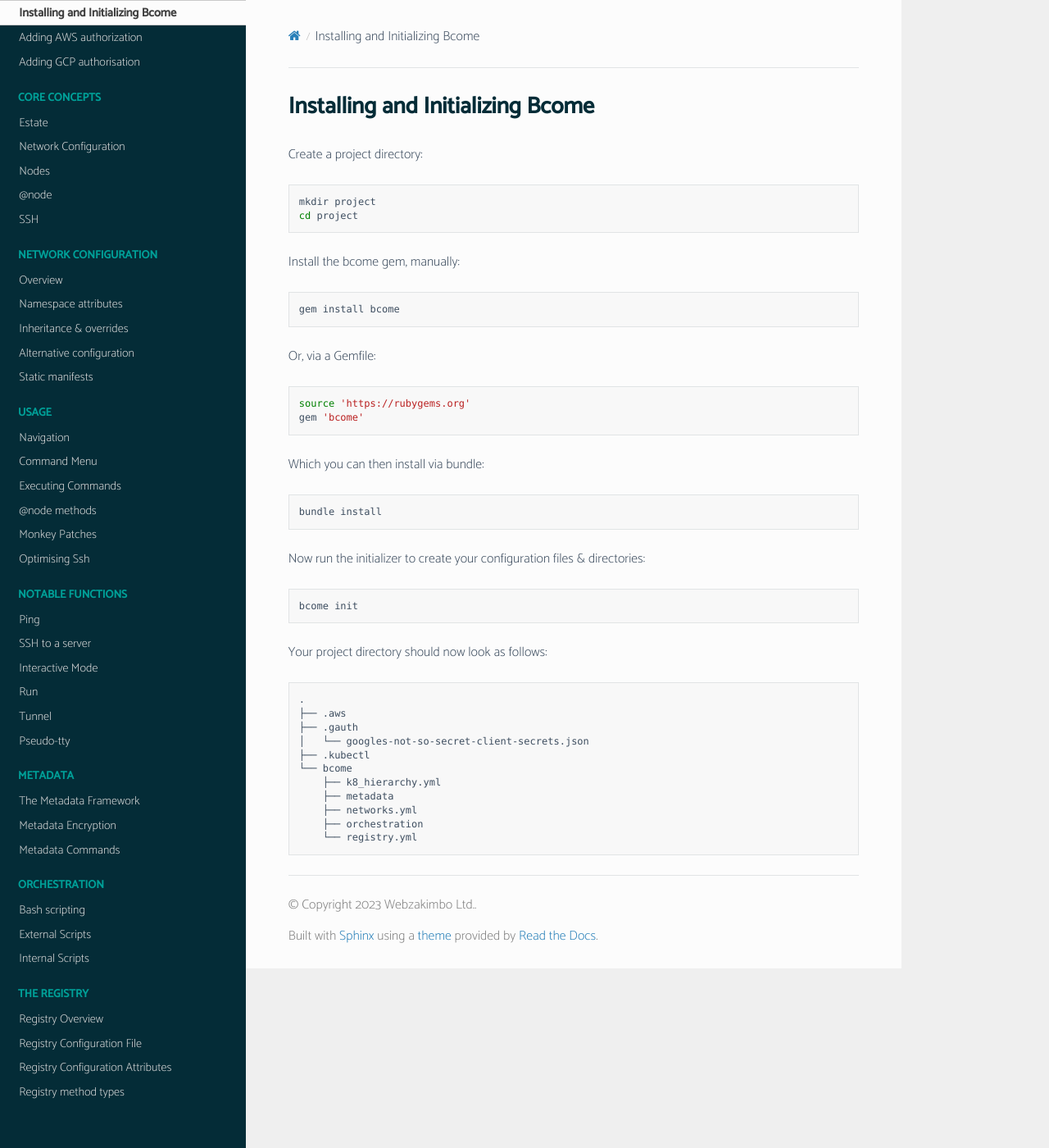
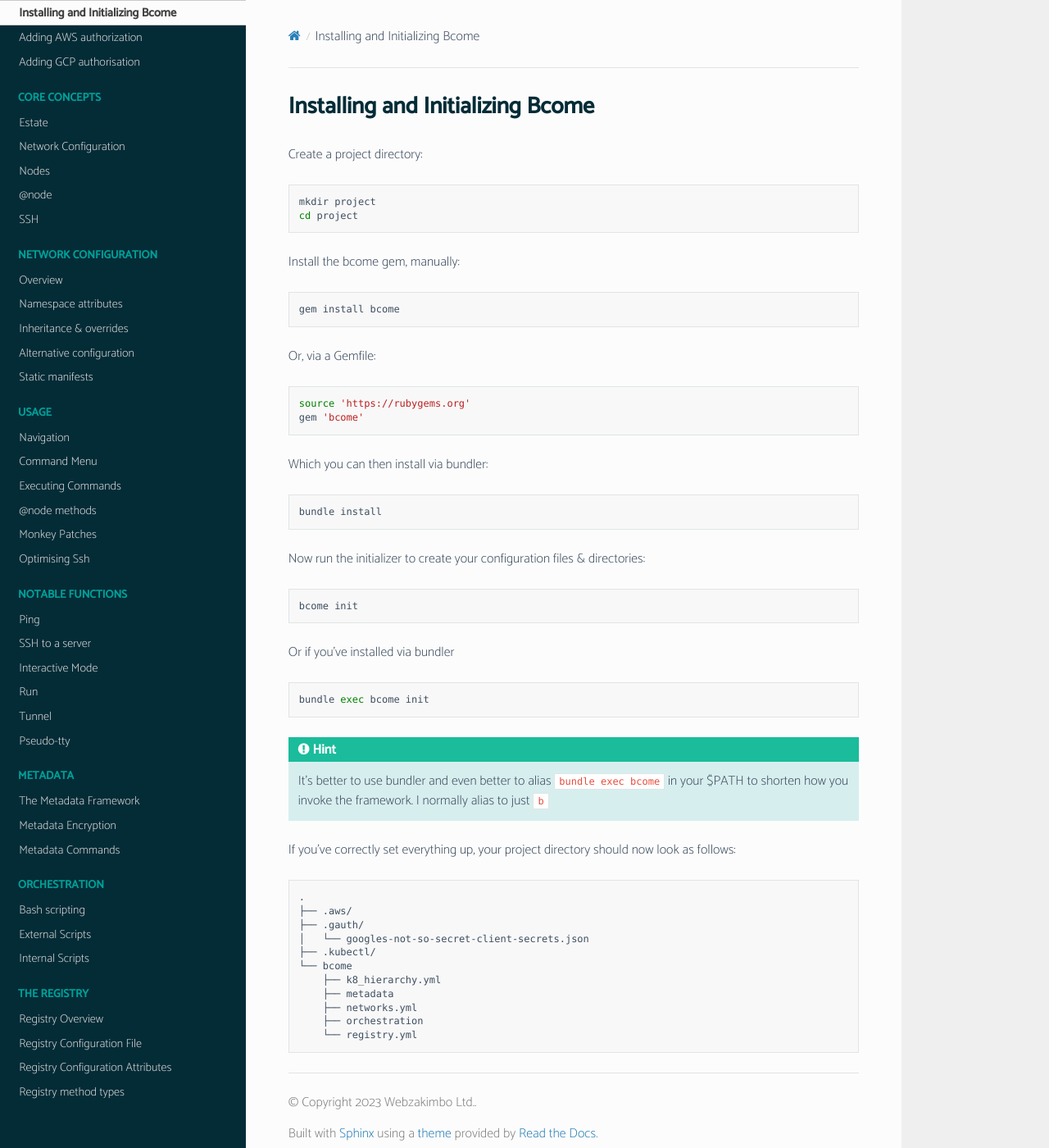
Before and after one commit to webzakimbo/bcome-read-the-docs, a Sphinx documentation site: the page built from docs/source/getting-started/setting-up-your-project.rst, in a window 1280 px wide and 1400 px high. Shown: the whole window at 82% size. Built offline with Sphinx 7.4.7 and the Read the Docs theme 2.0.0, drawn with Linux system fonts in a browser that asks for light colours; pages that are not in the unit, such as notebooks, are missing from menus.

Commit message:
expanded project set up

```diff
--- a/docs/source/getting-started/setting-up-your-project.rst
+++ b/docs/source/getting-started/setting-up-your-project.rst
@@ -26,7 +26,7 @@
    source 'https://rubygems.org'
    gem 'bcome'
 
-Which you can then install via bundle:
+Which you can then install via bundler:
 
 .. code-block:: bash
 
@@ -38,15 +38,25 @@
 
    bcome init
 
-Your project directory should now look as follows:
+Or if you've installed via bundler
+
+.. code-block:: bash
+
+   bundle exec bcome init
+
+.. hint::
+
+   It's better to use bundler and even better to alias ``bundle exec bcome`` in your $PATH to shorten how you invoke the framework.  I normally alias to just ``b``
+
+If you've correctly set everything up, your project directory should now look as follows:
 
 .. code-block:: bash
 
   .
-  ├── .aws
-  ├── .gauth
+  ├── .aws/
+  ├── .gauth/
   │   └── googles-not-so-secret-client-secrets.json
-  ├── .kubectl
+  ├── .kubectl/
   └── bcome
       ├── k8_hierarchy.yml
       ├── metadata
```
